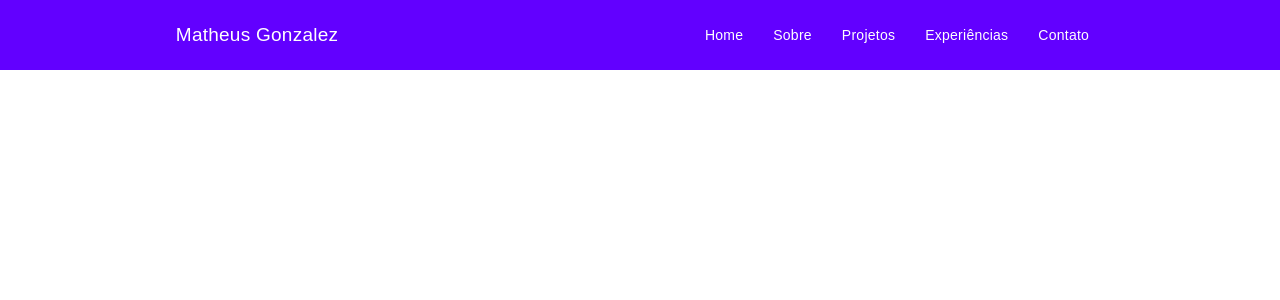
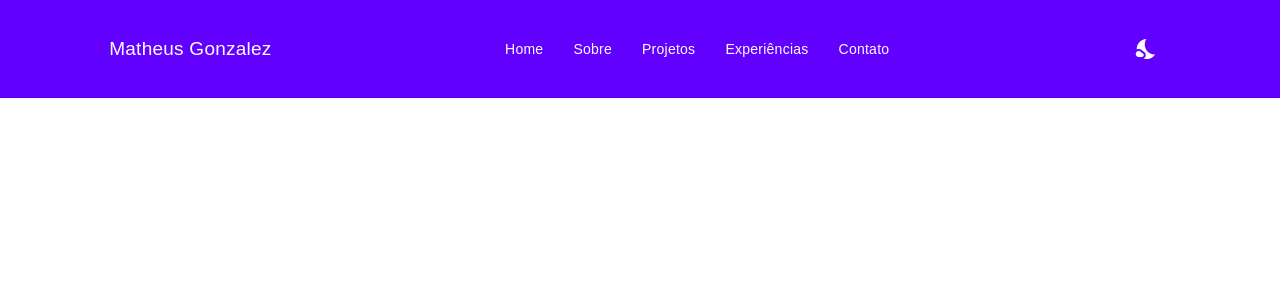
Before and after one commit to matheusgonzalez91/portfolio, an Angular app: page / in a window 1280 px wide. Shown: the top 300 px of the page. Built offline with nearby package versions, Linux system fonts and the light colour scheme; a web font is replaced by a local one.

Commit message:
Inserindo sistema e Dark Mode no portfolio

```diff
--- a/src/app/app-routing.module.ts
+++ b/src/app/app-routing.module.ts
@@ -3,7 +3,7 @@ import { RouterModule, Routes } from '@angular/router';
 import { NavbarComponent } from './components/navbar/navbar.component';
 
 const routes: Routes = [
-  {path: '', component: NavbarComponent}
+  {path: '', component: NavbarComponent},
 ];
 
 @NgModule({
--- /dev/null
+++ b/src/app/components/darkmode.service.ts
@@ -0,0 +1,23 @@
+import { Injectable } from '@angular/core';
+
+@Injectable({
+  providedIn: 'root'
+})
+export class DarkmodeService {
+
+  private darkMode = false;
+
+  isDarkMode(){
+    return this.darkMode;
+  }
+
+  setDarkMode(isDarkMode: Boolean){
+    this.darkMode == isDarkMode;
+
+    if(isDarkMode) {
+      document.body.classList.add('dark-theme');
+    } else {
+      document.body.classList.remove('dark-theme');
+    }
+  }
+}
--- a/src/app/components/navbar/navbar.component.html
+++ b/src/app/components/navbar/navbar.component.html
@@ -7,4 +7,9 @@
     <li>Experiências</li>
     <li>Contato</li>
   </ul>
+
+  <button mat-icon-button (click)="toggleMode()">
+    <mat-icon>{{ isDarkMode ? 'wb_sunny' : 'nights_stay' }}</mat-icon>
+  </button>
+
 </nav>
--- a/src/app/components/navbar/navbar.component.ts
+++ b/src/app/components/navbar/navbar.component.ts
@@ -1,4 +1,5 @@
 import { Component } from '@angular/core';
+import { DarkmodeService } from '../darkmode.service';
 
 @Component({
   selector: 'app-navbar',
@@ -7,4 +8,15 @@ import { Component } from '@angular/core';
 })
 export class NavbarComponent {
 
+  isDarkMode: boolean;
+
+  constructor(private darkMode: DarkmodeService){
+    this.isDarkMode = this.darkMode.isDarkMode();
+  }
+
+  toggleMode(){
+    this.isDarkMode = !this.isDarkMode;
+    this.darkMode.setDarkMode(this.isDarkMode);
+  }
+
 }
--- a/src/styles.scss
+++ b/src/styles.scss
@@ -6,3 +6,8 @@
   box-sizing: border-box;
   font-family: "REM", sans-serif;
 }
+
+.dark-theme {
+  background-color: #121212;
+  color: #ffffff;
+}
```
Also changed, not shown: src/app/app.component.html (line endings or trailing spaces), 1 other file (tests, documents, lock files or other folders).
